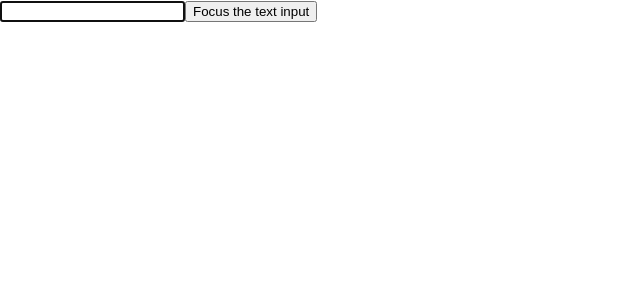
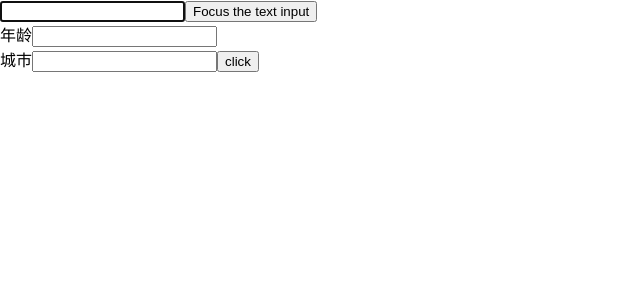
Before and after one commit to xumaozeng/my-react-app, a React (Create React App) app: page / in a window 1280 px wide. Shown: the top 300 px of the page, without its empty margins (0-640 px from the left). Built offline with nearby package versions, Linux system fonts and the light colour scheme.

Commit message:
refs转发forwardRef

```diff
--- a/src/pages/Examples/RefsPage.js
+++ b/src/pages/Examples/RefsPage.js
@@ -1,9 +1,10 @@
-import React, { Component } from "react";
+import React, { Component, useRef } from "react";
 
 class CustomTextInput extends Component {
   constructor(props) {
     super(props);
     this.textInput = React.createRef();
+    this.ageInput = React.createRef();
   }
 
   focusTextInput = () => {
@@ -11,7 +12,12 @@ class CustomTextInput extends Component {
     this.textInput.current.focus();
   };
 
+  onChange = e => {
+    console.log(e.target.value);
+  };
+
   render() {
+    const AgeWithRef = React.forwardRef(AgeInput);
     return (
       <div>
         <input type="text" ref={this.textInput} />
@@ -20,9 +26,41 @@ class CustomTextInput extends Component {
           value="Focus the text input"
           onClick={this.focusTextInput}
         />
+        <AgeWithRef label="年龄" ref={this.ageInput} onChange={this.onChange} />
+        <CityInput label="城市" />
       </div>
     );
   }
+}
+
+// forwardRef转发
+function AgeInput(props, ref) {
+  return (
+    <div>
+      <label htmlFor="">{props.label}</label>
+      <input type="text" ref={ref} onChange={props.onChange} />
+    </div>
+  );
+}
+
+// hooks
+function CityInput(props) {
+  const cityInputRef = useRef(null);
+
+  return (
+    <div>
+      <label htmlFor="">{props.label}</label>
+      <input type="text" ref={cityInputRef} />
+      <button
+        onClick={() => {
+          let val = cityInputRef.current.value;
+          console.log("city", val);
+        }}
+      >
+        click
+      </button>
+    </div>
+  );
 }
 
 class RefsPage extends Component {
@@ -31,7 +69,7 @@ class RefsPage extends Component {
     this.textInput = React.createRef();
   }
   componentDidMount() {
-    console.log(this.textInput.current);
+    // console.log(this.textInput.current);
     this.textInput.current.focusTextInput();
   }
   render() {
@@ -39,22 +77,4 @@ class RefsPage extends Component {
   }
 }
 
-// eslint-disable-next-line
-function logProps(Component) {
-  class LogProps extends Component {
-    componentDidUpdate(prevProps) {
-      console.log("old props:", prevProps);
-      console.log("new props:", this.props);
-    }
-    render() {
-      const { forwardedRef, ...rest } = this.props;
-      return <Component ref={forwardedRef} {...rest} />;
-    }
-  }
-
-  return React.forwardRef((props, ref) => {
-    return <LogProps {...props} forwardedRef={ref} />;
-  });
-}
-
 export default RefsPage;
```
